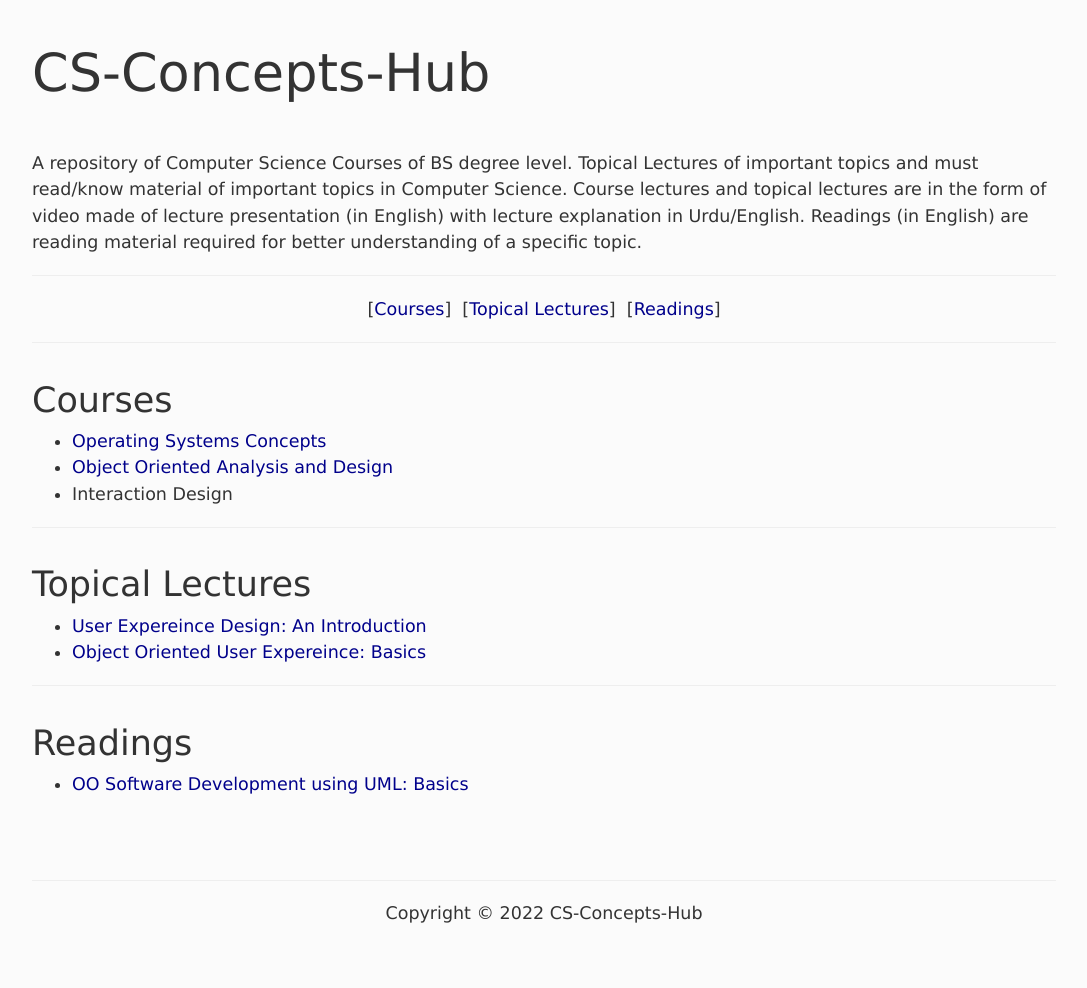
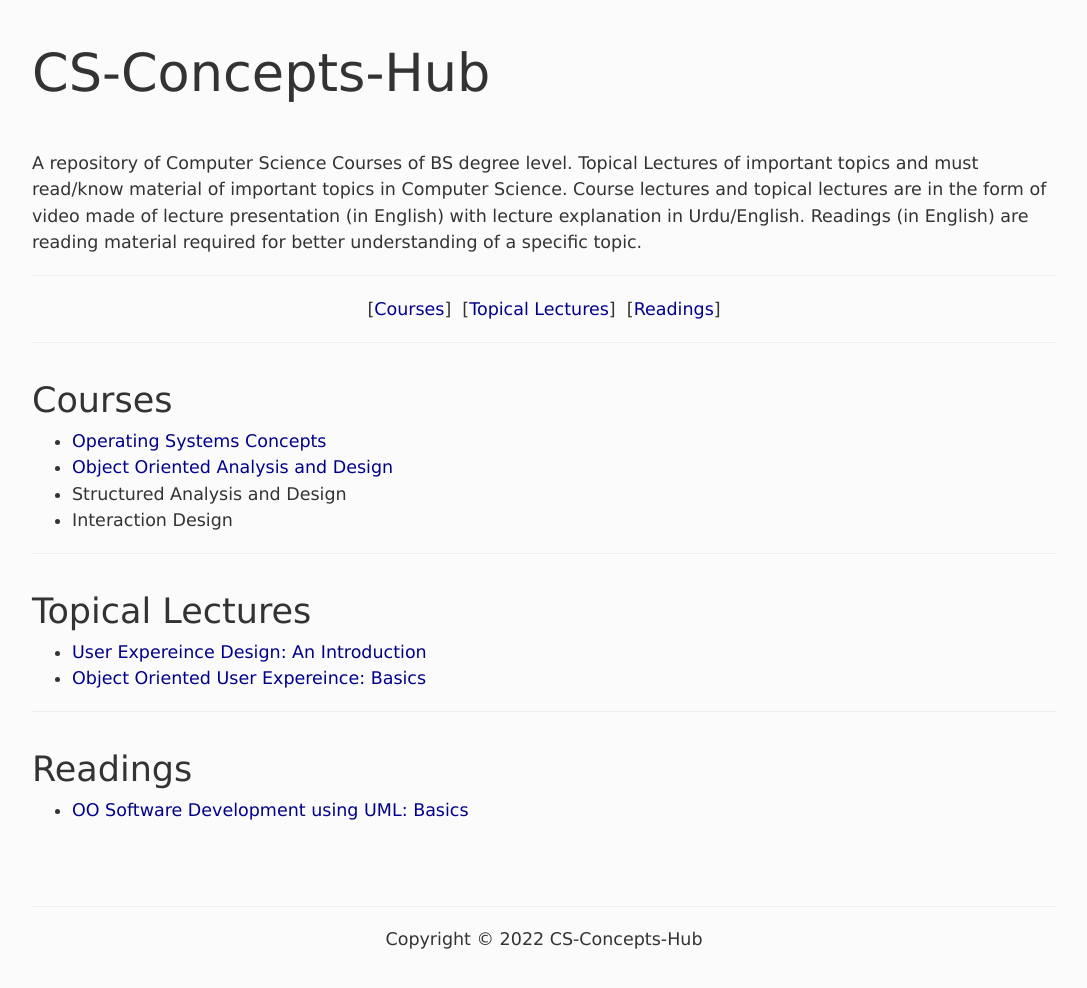
Before and after one commit to CS-Concepts-hub/CS-Concepts-hub, a Jekyll site: the page built from index.html, in a window 1280 px wide, cut to the strip 104-1143 px from the top of the page. Shown: the top 988 px of the strip, without its empty margins (96-1183 px from the left). Built offline with Jekyll 4.4.1, drawn with Linux system fonts in a browser that asks for light colours.

Commit message:
Update index.html

```diff
--- a/index.html
+++ b/index.html
@@ -23,6 +23,7 @@ weight: 0
 		<ul>
 			<li><a href="https://cs-concepts-hub.github.io/Operating-Systems-Concepts/">Operating Systems Concepts</a></li>
 			<li><a href="https://cs-concepts-hub.github.io/Object-Oriented-Analysis-and-Design/">Object Oriented Analysis and Design</a></li>
+			<li><!a href="#">Structured Analysis and Design</a></li>
 			<li><!a href="#">Interaction Design</a></li>
 		</ul>
 		<hr>
```
